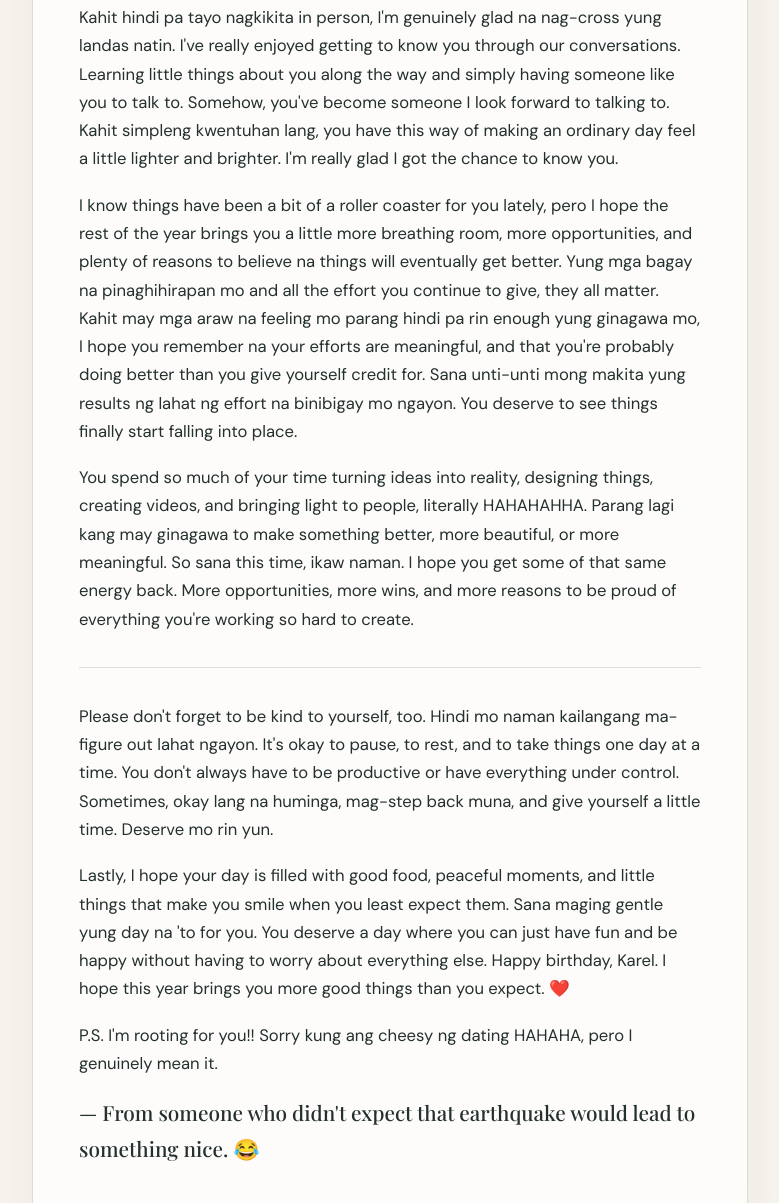
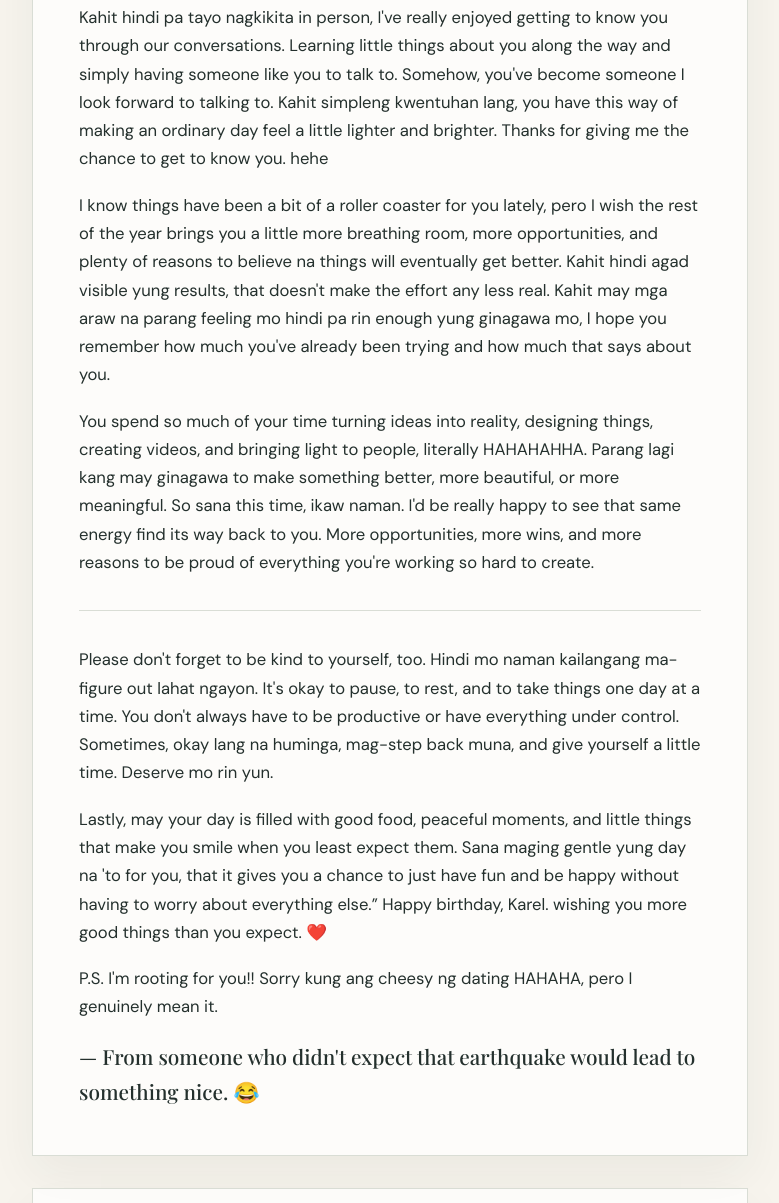
Before and after one commit to frdtmosby-yellow-umbrella/happy-birthday-karel, a plain HTML site: page index.html in a window 1280 px wide. Shown: the part 1014-2217 px from the top of the page, without its empty margins (250-1029 px from the left). Drawn offline with nearby package versions, Linux system fonts and the light colour scheme.

Commit message:
Update index.html

```diff
--- a/index.html
+++ b/index.html
@@ -236,24 +236,23 @@
       </p>
 
       <p>
-        Kahit hindi pa tayo nagkikita in person, I'm genuinely glad na nag-cross yung landas natin.
+        Kahit hindi pa tayo nagkikita in person,
         I've really enjoyed getting to know you through our conversations. Learning little things about you along the way and simply having someone like you to talk to.
         Somehow, you've become someone I look forward to talking to. Kahit simpleng kwentuhan lang, you have this way of making an ordinary day feel a little lighter and brighter.
-        I'm really glad I got the chance to know you.
+        Thanks for giving me the chance to get to know you. hehe
 
       </p>
 
       <p>
-        I know things have been a bit of a roller coaster for you lately, pero I hope the rest of the year brings you a little more breathing room, more opportunities, and plenty of reasons to believe na things will eventually get better.
-        Yung mga bagay na pinaghihirapan mo and all the effort you continue to give, they all matter. Kahit may mga araw na feeling mo parang hindi pa rin enough yung ginagawa mo, I hope you remember na your efforts are meaningful, and that you're probably doing better than you give yourself credit for.
-        Sana unti-unti mong makita yung results ng lahat ng effort na binibigay mo ngayon. You deserve to see things finally start falling into place.
+        I know things have been a bit of a roller coaster for you lately, pero I wish the rest of the year brings you a little more breathing room, more opportunities, and plenty of reasons to believe na things will eventually get better.
+        Kahit hindi agad visible yung results, that doesn't make the effort any less real. Kahit may mga araw na parang feeling mo hindi pa rin enough yung ginagawa mo, I hope you remember how much you've already been trying and how much that says about you.
 
       </p>
 
       <p>
         You spend so much of your time turning ideas into reality, designing things, creating videos, and bringing light to people, literally HAHAHAHHA.
-        Parang lagi kang may ginagawa to make something better, more beautiful, or more meaningful.
-        So sana this time, ikaw naman. I hope you get some of that same energy back. More opportunities, more wins, and more reasons to be proud of everything you're working so hard to create.
+        Parang lagi kang may ginagawa to make something better, more beautiful, or more meaningful. So sana this time, ikaw naman. I'd be really happy to see that same energy find its way back to you.
+        More opportunities, more wins, and more reasons to be proud of everything you're working so hard to create.
 
       </p>
 
@@ -268,10 +267,10 @@
       </p>
 
       <p>
-        Lastly, I hope your day is filled with good food, peaceful moments, and little things that make you smile when you least expect them.
-        Sana maging gentle yung day na 'to for you. You deserve a day where you can just have fun and be happy without having to worry about everything else.
+        Lastly, may your day is filled with good food, peaceful moments, and little things that make you smile when you least expect them. Sana maging gentle yung day na 'to for you,
+        that it gives you a chance to just have fun and be happy without having to worry about everything else.”
 
-        Happy birthday, Karel. I hope this year brings you more good things than you expect. ❤️
+        Happy birthday, Karel. wishing you more good things than you expect. ❤️
 
       </p>
 
```
